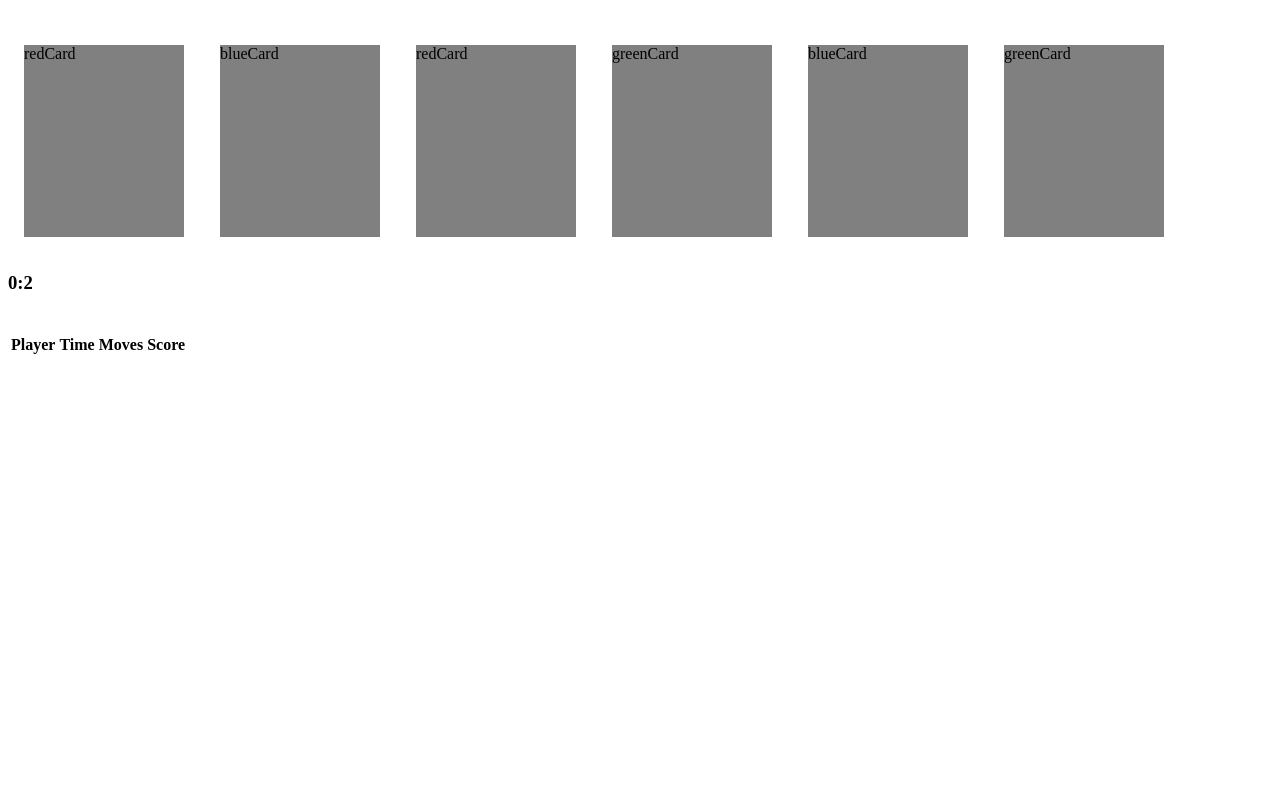
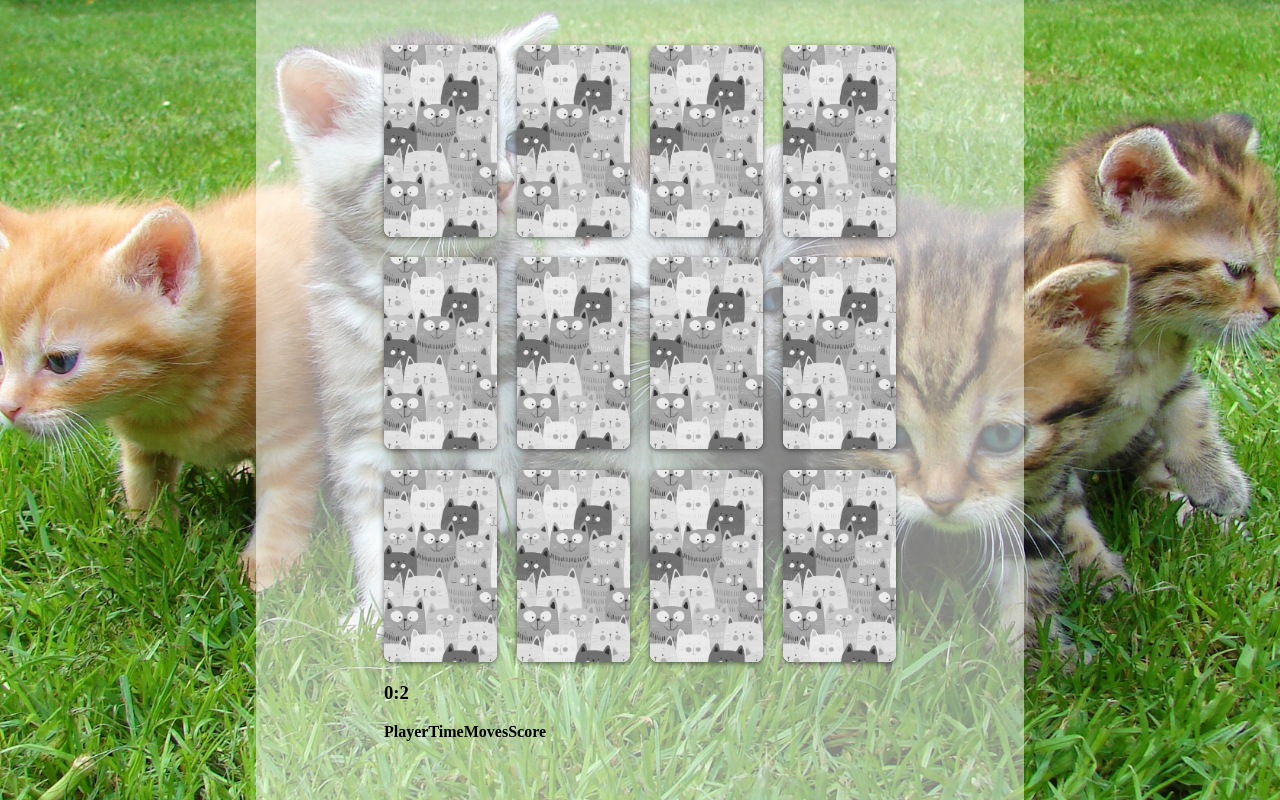
Before and after one commit to slobodanstardust/kitties-memory-game, a plain HTML site: page index.html in a window 1280 px wide. Both pictures are taken after a click on the button "Start The Game". Drawn offline with Linux system fonts and the light colour scheme.

Commit message:
We have all the cats.

```diff
--- /dev/null
+++ b/css/reset.css
@@ -0,0 +1,15 @@
+* {
+	box-sizing: border-box;
+	margin: 0;
+	padding: 0;
+	color: #000000;
+	text-decoration: none;
+}
+
+ul, ol {
+	list-style: none;
+}
+
+table {
+	border-collapse: collapse;
+}
--- a/index.html
+++ b/index.html
@@ -3,13 +3,16 @@
 <head>
     <meta charset="UTF-8">
     <meta name="viewport" content="width=device-width, initial-scale=1.0">
+	<link rel="stylesheet" href="css/reset.css">
     <link rel="stylesheet" href="css/main.css">
     <script src="js/main.js"></script>
     <title>The Memory Game</title>
 </head>
 
 <body>
+    <div class="wrapper">
         <button id="startGame">Start The Game</button>
+
         <div id="gameTable">
             <!-- The game starts here. -->
         </div>
@@ -36,5 +39,6 @@
                 <!-- Scores go here. -->
             </tbody>
         </table>
+    </div>
 </body>
 </html>
--- a/js/main.js
+++ b/js/main.js
@@ -32,7 +32,7 @@ Game.prototype.endGame = function () {
   const startElement = document.getElementById('startGame')
   const playerInputElement = document.getElementById('playerInput')
   const submitScoreElement = document.getElementById('submitScore')
-  const finalScore = (this.time / this.moves * 1000).toFixed(0)
+  const finalScore = ((60 / this.time) * (6 / this.moves) * 10000).toFixed(0)
   playerInputElement.style.visibility = 'visible' // Player can enter a name and submit score only after the game is finished.
   this.gameState = 'finished'
 
@@ -57,14 +57,14 @@ Game.prototype.generateTable = function () {
   const gameTableElement = document.getElementById('gameTable')
   gameTableElement.innerHTML = ''
   let gameCard = ''
-  let gameDeck = ['redCard', 'redCard', 'greenCard', 'greenCard', 'blueCard', 'blueCard']
+  let gameDeck = ['cat1', 'cat1', 'cat2', 'cat2', 'cat3', 'cat3', 'cat4', 'cat4', 'cat5', 'cat5', 'cat6', 'cat6']
   gameDeck = this.shuffleDeck(gameDeck)
 
   gameDeck.forEach(member => {
     gameCard = `
-      <div class="gameCard ${member}">
-        <div class="front">${member}</div>
-        <div class="back">${member}</div>
+      <div class="gameCard">
+        <div class="front ${member}"></div>
+        <div class="back"></div>
       </div>
     `
     gameTableElement.innerHTML += gameCard
@@ -198,6 +198,8 @@ Game.prototype.formatTime = function (timePlayed) {
   return `${minutes}:${seconds}`
 }
 
+// Game body
+
 window.onload = () => {
   const newGame = new Game()
 
--- /dev/null
+++ b/scss/_mixins.scss
@@ -0,0 +1,25 @@
+@mixin clearfix() {
+    &::after {
+      display: block;
+      content: "";
+      clear: both;
+    }
+}
+
+@mixin responsive($screenSize) {
+    @if $screenSize == medium-size {
+      @media (max-width: 1200px) { @content; }
+    }
+
+    @else if $screenSize == small-size {
+      @media (max-width: 800px) { @content; }
+    }
+
+    @else if $screenSize == mini-size {
+      @media (max-width: 400px) { @content; }
+    }
+
+    @else {
+      @warn "Responsive mixin supports: medium-size, small-size, mini-size.";
+    }
+}
--- /dev/null
+++ b/scss/main.scss
@@ -0,0 +1,100 @@
+@import 'variables';
+@import 'mixins';
+
+:root {
+    font-size: 16px;
+}
+
+body {
+    background: url(../images/wall.jpeg) no-repeat center center fixed;
+    background-size: cover;
+}
+
+#gameTable {
+    margin: 0 auto;
+}
+
+.wrapper {
+    width: 60vw;
+    height: 100vh;
+    padding: 2% 10% 0;
+    margin: 0em auto;
+    background-color: rgba($color: #ffffff, $alpha: 0.5);
+}
+
+.gameCard {
+    position: relative;
+    float: left;
+    margin-bottom: 4%;
+    width: 22%;
+    height: 12em;
+    border-radius: 0.5em;
+    box-shadow: 0 0.1em 0.3em 0 rgba($color: #000000, $alpha: 0.5);
+
+    &:not(:nth-child(4n+0)) {
+        margin-right: 4%;
+    }
+}
+
+.back {
+    position: absolute;
+    top: 0;
+    left: 0;
+    background-image: url(../images/back.jpg);
+    background-size: cover;
+    background-position: center;
+    width: 100%;
+    height: 100%;
+    border-radius: 0.5em;
+}
+
+.front {
+    position: absolute;
+    top: 0;
+    left: 0;
+    width: 100%;
+    height: 100%;
+    border-radius: 0.5em;
+    border: white 0.5em solid;
+}
+
+.cat {
+    &1 {
+        background-image: url(../images/cat1.jpeg);
+        background-position: center;
+        background-size: cover;
+    }
+    &2 {
+        background-image: url(../images/cat2.jpeg);
+        background-position: center;
+        background-size: cover;
+    }
+    &3 {
+        background-image: url(../images/cat3.jpeg);
+        background-position: center;
+        background-size: cover;
+    }
+    &4 {
+        background-image: url(../images/cat4.jpeg);
+        background-position: center;
+        background-size: cover;
+    }
+    &5 {
+        background-image: url(../images/cat5.jpeg);
+        background-position: center;
+        background-size: cover;
+    }
+    &6 {
+        background-image: url(../images/cat6.jpeg);
+        background-position: center;
+        background-size: cover;
+    }
+}
+
+.flipped .back {
+    visibility: hidden;
+}
+
+#playerInput {
+    visibility: hidden;
+}
```
Also changed, not shown: css/main.css, images/back.jpg (added), images/cat1.jpeg (added), images/cat2.jpeg (added), images/cat3.jpeg (added), images/cat4.jpeg (added), images/cat5.jpeg (added), images/cat6.jpeg (added), images/wall.jpeg (added), scss/_variables.scss (added), 1 other file. Lines whose indentation alone changed are shown as unchanged.
